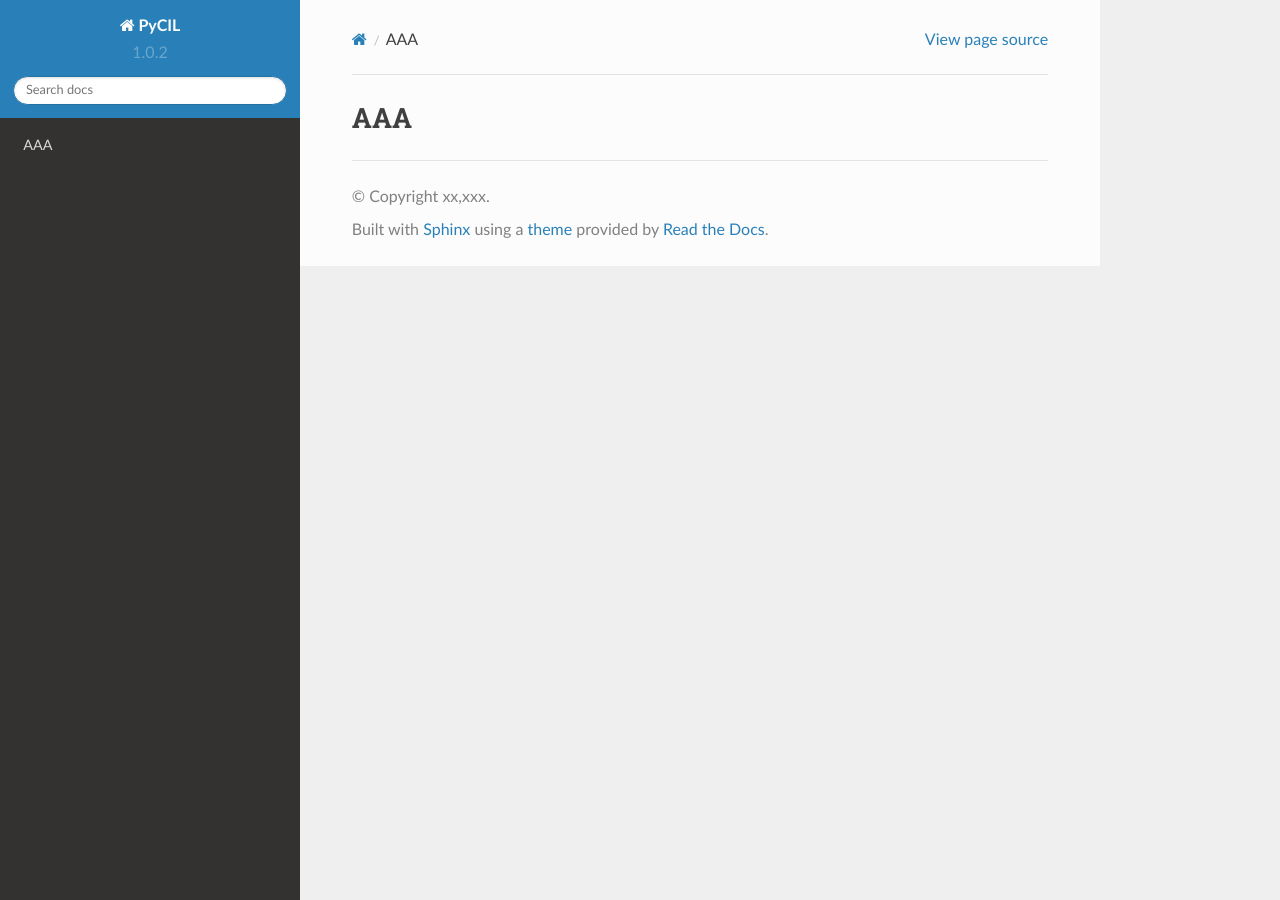
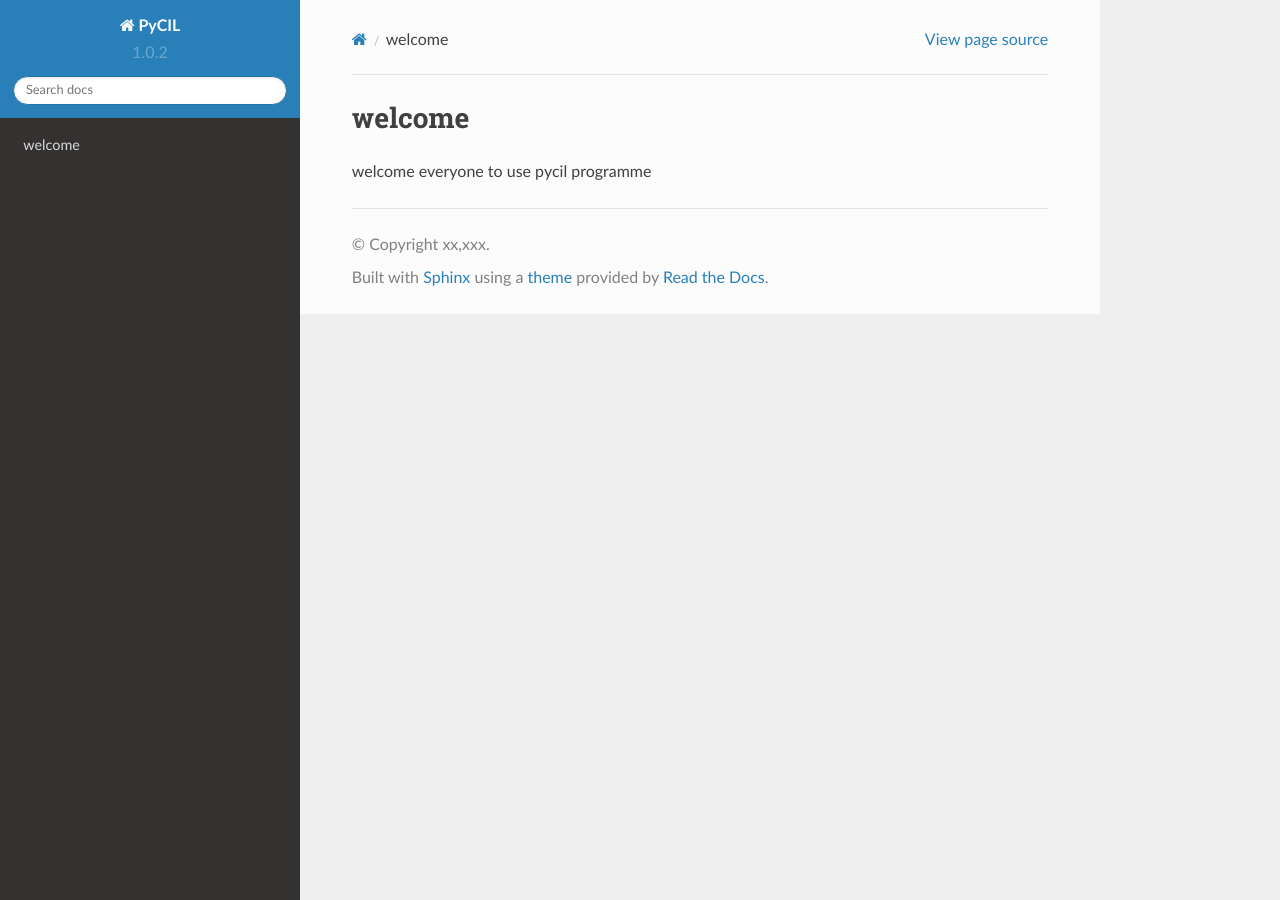
Before and after one commit to chawuciren11/PyCIL_mrfa_added, a Sphinx documentation site: the page built from docs/source/welcome.rst, in a window 1280 px wide. Built offline with Sphinx 7.4.7 and the Read the Docs theme 2.0.0, drawn with Linux system fonts in a browser that asks for light colours.

Commit message:
Update welcome.rst

```diff
--- a/docs/source/welcome.rst
+++ b/docs/source/welcome.rst
@@ -1,3 +1,3 @@
-----
-AAA
-----
+welcome
+=========
+welcome everyone to use pycil programme
```
